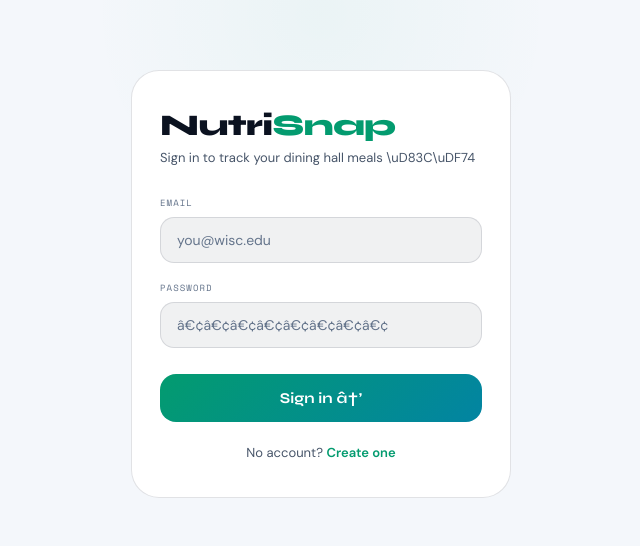
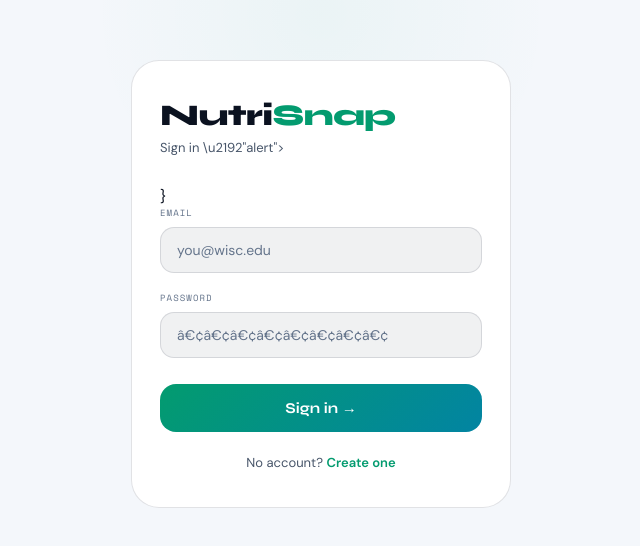
Before and after one commit to cheesehacks-26/nutrisnap, a React (Vite) app: page / in a window 1280 px wide. Shown: the part 116-662 px from the top of the page, without its empty margins (319-959 px from the left). Built offline with nearby package versions, Linux system fonts and the light colour scheme.

Commit message:
fix: correct text encoding issues and update button labels in auth component
- Fixed text encoding issues in the auth.jsx file, replacing incorrect characters with proper Unicode symbols.
- Updated button labels in the LoginPage and RegisterPage components for consistency and clarity.

```diff
--- a/src/auth.jsx
+++ b/src/auth.jsx
@@ -271,8 +271,7 @@
       <div style={s.card}>
         <div style={s.topLine} />
         <div style={s.logo}>Nutri<span style={{ color: "var(--accent)" }}>Snap</span></div>
-        <div style={s.subtitle}>Sign in to track your dining hall meals \uD83C\uDF74</div>
-        {error && <div style={s.error} role="alert">{error}</div>}
+        <div style={s.subtitle}>Sign in \u2192"alert">{error}</div>}
         <Field label="Email" type="email" value={email} onChange={setEmail}
           placeholder="you@wisc.edu" autoComplete="email" />
         <Field label="Password" type="password" value={password} onChange={setPassword}
@@ -284,7 +283,7 @@
           style={{ ...s.btn, ...(loading ? s.btnDisabled : {}) }}
           aria-label="Sign in"
         >
-          {loading ? "Signing in..." : "Sign in â†’"}
+          {loading ? "Signing in..." : "Sign in \u2192"}
         </button>
         <div style={s.switchText}>
           No account?{" "}
@@ -344,7 +343,7 @@
           style={{ ...s.btn, ...(loading ? s.btnDisabled : {}) }}
           aria-label="Create account"
         >
-          {loading ? "Creating account..." : "Create account â†’"}
+          {loading ? "Creating account..." : "Create account \u2192"}
         </button>
         <div style={s.switchText}>
           Already have an account?{" "}
```
